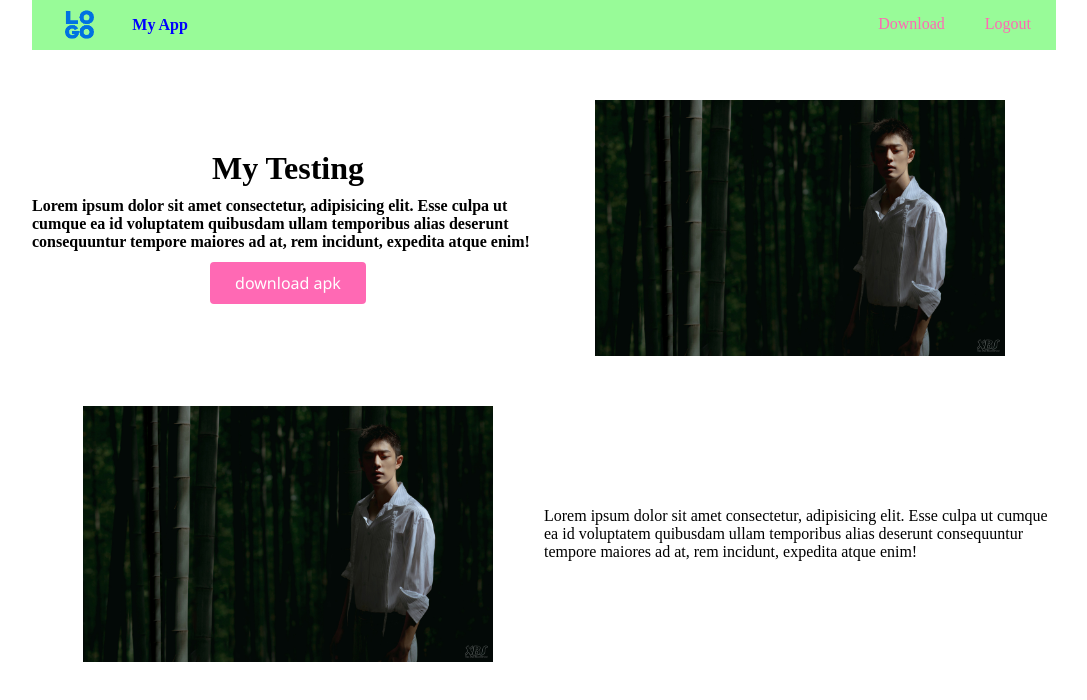
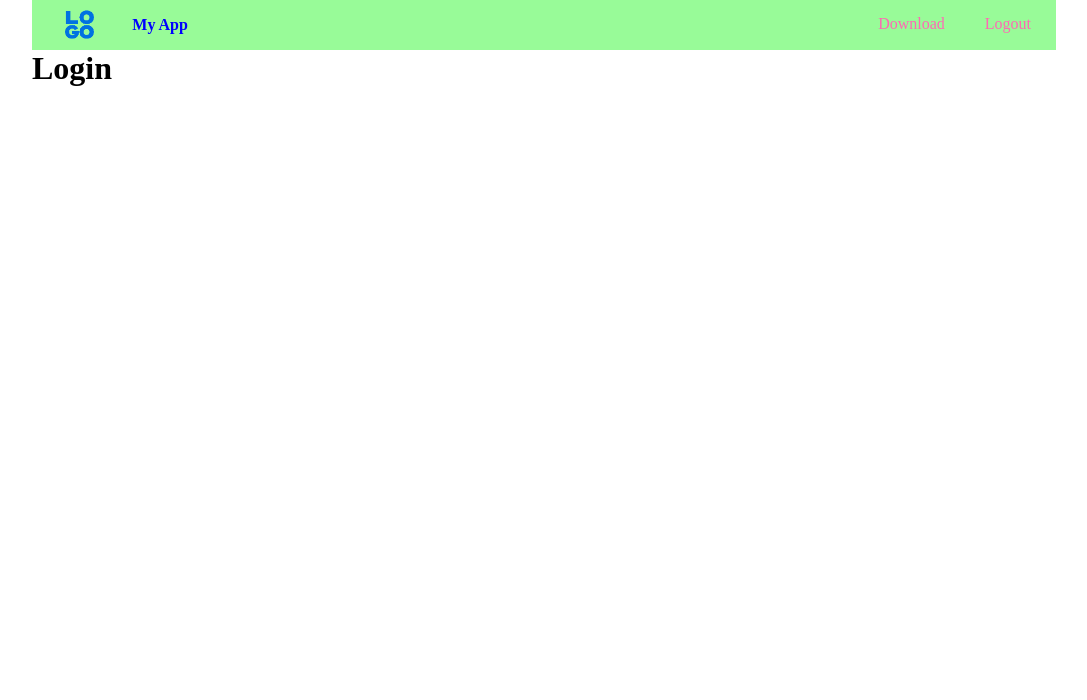
Before and after one commit to winwinchit1355/react-spa, a React (Vite) app: page / in a window 1280 px wide. Shown: the top 700 px of the page, without its empty margins (96-1183 px from the left). Built offline with nearby package versions, Linux system fonts and the light colour scheme.

Commit message:
login page

```diff
--- a/src/App.jsx
+++ b/src/App.jsx
@@ -1,9 +1,9 @@
-import React,{useState} from 'react';
 import {BrowserRouter as Router, Routes, Route} from "react-router-dom";
 import { Container } from './styles/Shares';
 import { ThemeProvider } from 'styled-components';
 import {GlobalCss} from './styles/GlobalCss';
 import Home from './components/Home';
+import Login from './components/Login';
 
 const theme = {
   colors:{
@@ -12,14 +12,14 @@ const theme = {
 }
 
 function App() {
-
   return (
     <ThemeProvider theme={theme} >
       <GlobalCss />
       <Container>
         <Router>
           <Routes>
-            <Route path="/" element={<Home />} />
+            <Route path="/" element={<Login />} />
+            <Route path="/home" element={<Home />} />
           </Routes>
         </Router>
       </Container>
--- /dev/null
+++ b/src/components/Login.jsx
@@ -0,0 +1,11 @@
+import React from 'react'
+import Nav from './Nav'
+
+export default function Login() {
+  return (
+    <div>
+      <Nav />
+      <h1>Login</h1>
+    </div>
+  )
+}
```
